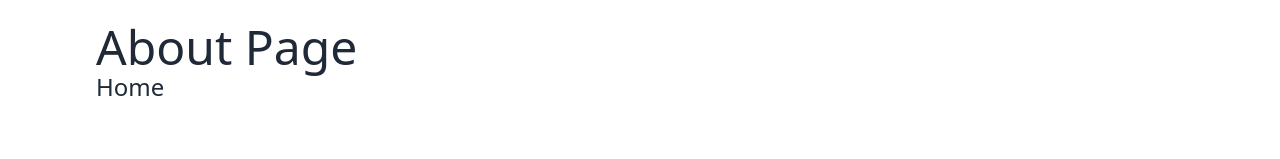
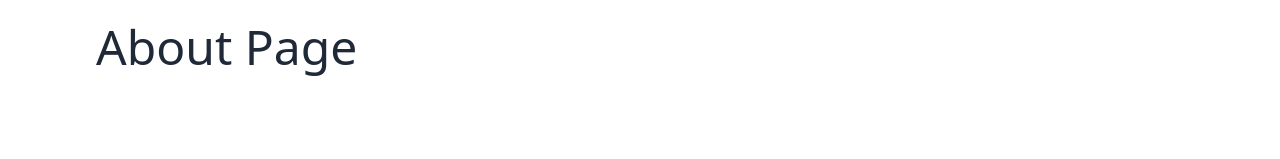
Before and after one commit to marialobillo/nextjs-simple-app, a Next.js app: page /about in a window 1280 px wide. Shown: the part 141-300 px from the top of the page. Built offline with nearby package versions, Linux system fonts and the light colour scheme.

Commit message:
fix: clening extra non needed home page link on pages

```diff
--- a/app/about/page.js
+++ b/app/about/page.js
@@ -5,7 +5,6 @@ const AboutPage = () => {
   return (
     <div>
           <h1 className="text-5xl">About Page</h1>
-          <Link href="/" className="text-2xl">Home</Link>
     </div>
   )
 }
--- a/app/client/page.js
+++ b/app/client/page.js
@@ -5,7 +5,6 @@ const ClientPage = () => {
   return (
     <div>
           <h1 className="text-5xl">Client Page</h1>
-          <Link href="/" className="text-2xl">Home</Link>
     </div>
   )
 }
--- a/app/drinks/page.js
+++ b/app/drinks/page.js
@@ -5,7 +5,6 @@ const DrinksPage = () => {
   return (
     <div>
           <h1 className="text-5xl">Drinks Page</h1>
-          <Link href="/" className="text-2xl">Home</Link>
     </div>
   )
 }
--- a/app/page.js
+++ b/app/page.js
@@ -8,7 +8,6 @@ const Home = () => {
       <h1 className="text-7xl">
         Home Page
       </h1>
-      <Link href="/about" className="text-2xl">About</Link>
     </div>
   )
 }
--- a/app/prisma-example/page.js
+++ b/app/prisma-example/page.js
@@ -5,7 +5,6 @@ const ExamplePage = () => {
   return (
     <div>
           <h1 className="text-5xl">Prisma Example Page</h1>
-          <Link href="/" className="text-2xl">Home</Link>
     </div>
   )
 }
--- a/app/query/page.js
+++ b/app/query/page.js
@@ -5,7 +5,6 @@ const QueryPage = () => {
   return (
     <div>
           <h1 className="text-5xl">Query Page</h1>
-          <Link href="/" className="text-2xl">Home</Link>
     </div>
   )
 }
--- a/app/tasks/page.js
+++ b/app/tasks/page.js
@@ -5,7 +5,6 @@ const TasksPage = () => {
   return (
     <div>
           <h1 className="text-5xl">Tasks Page</h1>
-          <Link href="/" className="text-2xl">Home</Link>
     </div>
   )
 }
```
